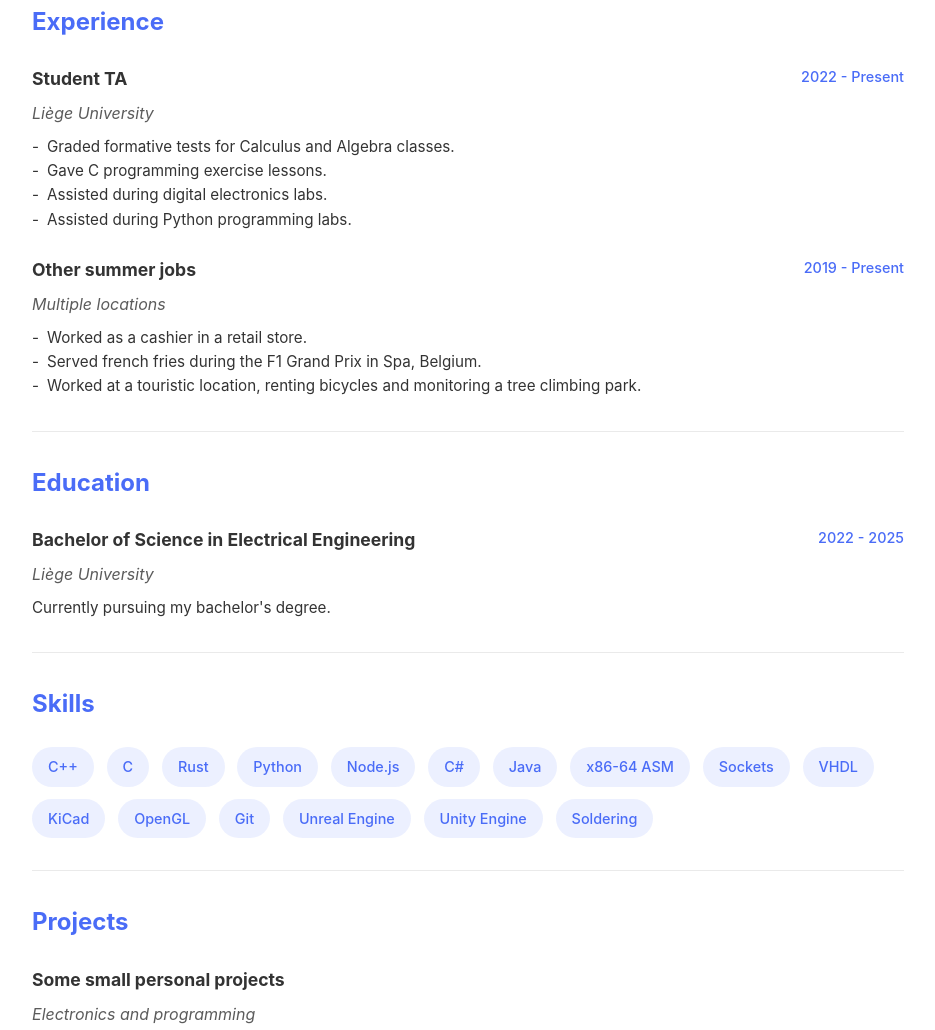
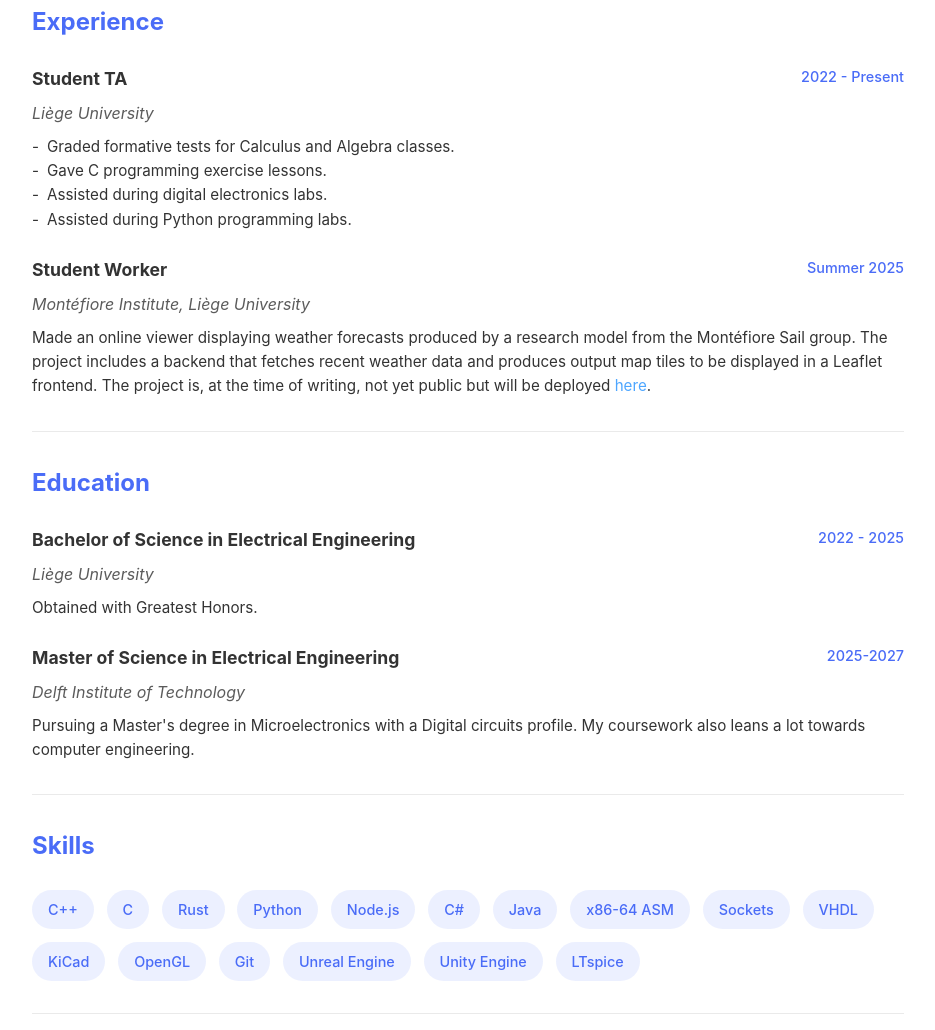
Before and after one commit to glugau/glugau.github.io, a plain HTML site: page index.html in a window 1280 px wide. Shown: the part 1184-2214 px from the top of the page, without its empty margins (172-1107 px from the left). Drawn offline with Linux system fonts and the light colour scheme.

Commit message:
Update resume and picture

```diff
--- a/index.html
+++ b/index.html
@@ -37,7 +37,7 @@
                 <i class="fab fa-github"></i>
                 <span class="icon-fallback-github" style="display: none;">GH</span>
             </a>
-            <a href="https://www.linkedin.com/in/gauthier-gluckmann-83764432b/" target="_blank" title="LinkedIn">
+            <a href="https://www.linkedin.com/in/ggluckmann/" target="_blank" title="LinkedIn">
                 <i class="fab fa-linkedin"></i>
                 <span class="icon-fallback-linkedin" style="display: none;">IN</span>
             </a>
@@ -61,7 +61,7 @@
         <div class="resume-header">
             <h2>My Resume</h2>
             <div class="resume-controls">
-                <button id="download-pdf-btn">Download PDF</button>
+                <button id="download-pdf-btn">PDF version</button>
             </div>
         </div>
         <div class="resume-container">
@@ -92,16 +92,12 @@
                     </div>
                     <div class="entry">
                         <div class="entry-header">
-                            <div class="entry-title">Other summer jobs</div>
-                            <div class="entry-date">2019 - Present</div>
+                            <div class="entry-title">Student Worker</div>
+                            <div class="entry-date">Summer 2025</div>
                         </div>
-                        <div class="entry-subtitle">Multiple locations</div>
+                        <div class="entry-subtitle">Montéfiore Institute, Liège University</div>
                         <div class="entry-description">
-                            <ul>
-                                <li>Worked as a cashier in a retail store.</li>
-                                <li>Served french fries during the F1 Grand Prix in Spa, Belgium.</li>
-                                <li>Worked at a touristic location, renting bicycles and monitoring a tree climbing park.</li>
-                            </ul>
+                            Made an online viewer displaying weather forecasts produced by a research model from the Montéfiore Sail group. The project includes a backend that fetches recent weather data and produces output map tiles to be displayed in a Leaflet frontend. The project is, at the time of writing, not yet public but will be deployed <a href="https://montefiore-sail.github.io/appa/">here</a>.
                         </div>
                     </div>
                 </div>
@@ -117,7 +113,17 @@
                         </div>
                         <div class="entry-subtitle">Liège University</div>
                         <div class="entry-description">
-                            Currently pursuing my bachelor's degree.
+                            Obtained with Greatest Honors.
+                        </div>
+                    </div>
+                    <div class="entry">
+                        <div class="entry-header">
+                            <div class="entry-title">Master of Science in Electrical Engineering</div>
+                            <div class="entry-date">2025-2027</div>
+                        </div>
+                        <div class="entry-subtitle">Delft Institute of Technology</div>
+                        <div class="entry-description">
+                            Pursuing a Master's degree in Microelectronics with a Digital circuits profile. My coursework also leans a lot towards computer engineering.
                         </div>
                     </div>
                 </div>
@@ -141,7 +147,7 @@
                     <div class="skill-tag">Git</div>
                     <div class="skill-tag">Unreal Engine</div>
                     <div class="skill-tag">Unity Engine</div>
-                    <div class="skill-tag">Soldering</div>
+                    <div class="skill-tag">LTspice</div>
                 </div>
             </div>
 
@@ -174,6 +180,7 @@
                                 <li>VHDL-based CPLD wooden safe with servo motor, EEPROM, and keypad interface.</li>
                                 <li>Socket-based Minesweeper with custom HTTP server in Java (WebSockets & HTTP).</li>
                                 <li>Custom CPU design (Harvard architecture, Logisim, no optimisations).</li>
+                                <li>... many more to come!</li>
                             </ul>
                         </div>
                     </div>
```
Also changed, not shown: pic.jpg, 2 other files.
